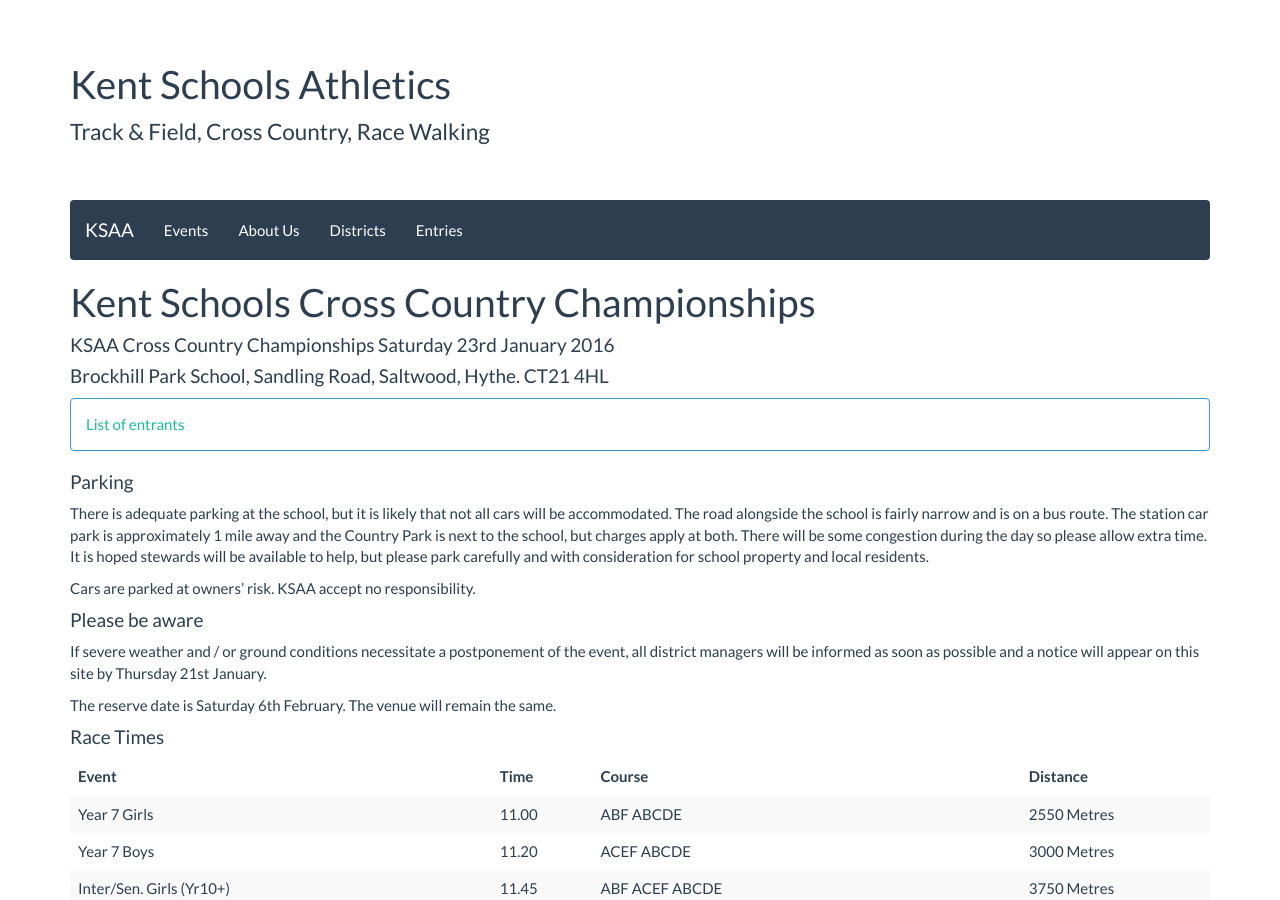
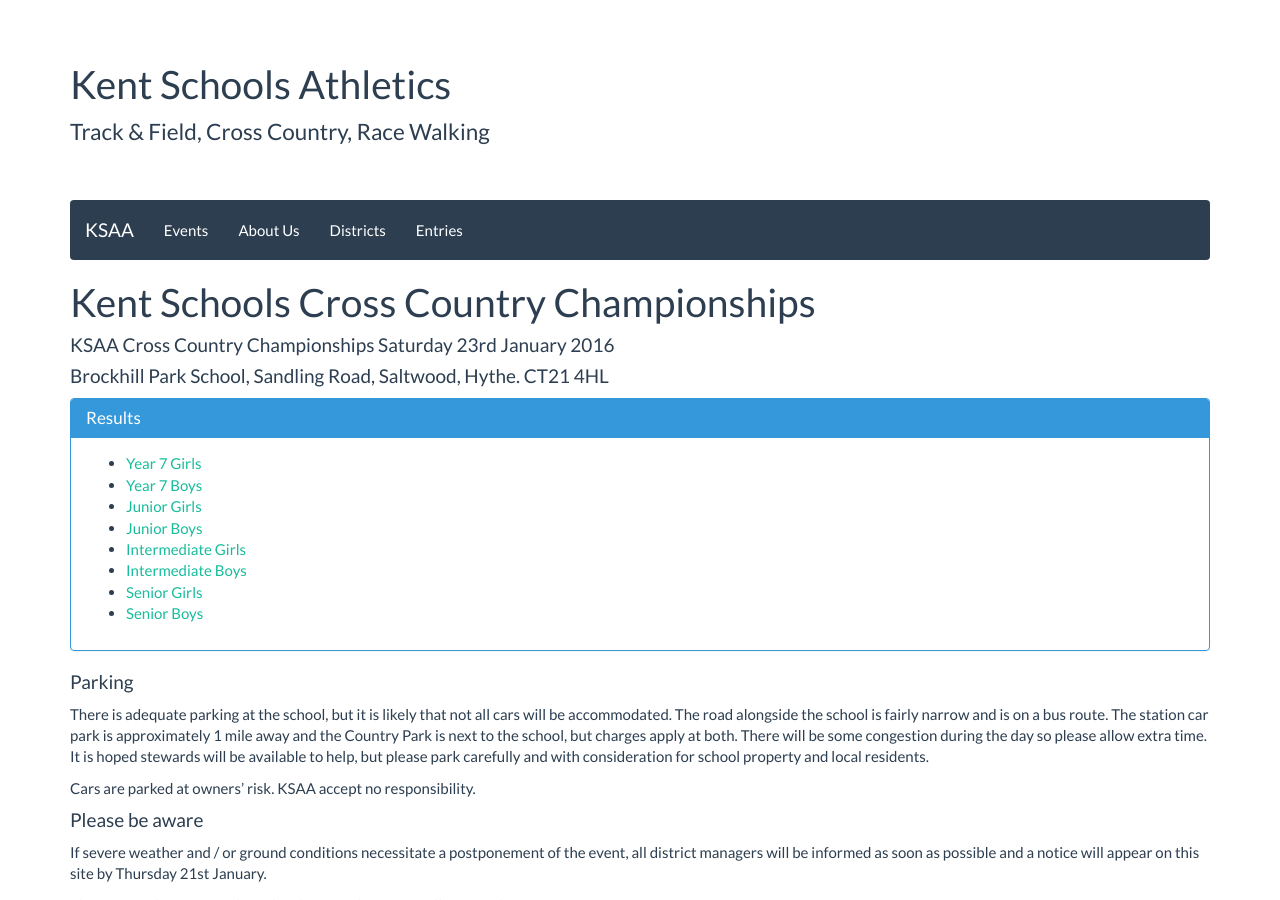
Before and after one commit to chrisnewark/chrisnewark.github.io, a Jekyll site: the page built from _events/15-16/2016-01-23-kent-schools-cross-country-champs.md, in a window 1280 px wide and 900 px high. Built offline with Jekyll 4.4.1, drawn with Linux system fonts in a browser that asks for light colours; nearby versions of some CDN libraries.

Commit message:
Added cross country results

```diff
--- a/_events/15-16/2016-01-23-kent-schools-cross-country-champs.md
+++ b/_events/15-16/2016-01-23-kent-schools-cross-country-champs.md
@@ -10,9 +10,21 @@
 #### Brockhill Park School, Sandling Road, Saltwood, Hythe. CT21 4HL
 
 <div class="panel panel-info">
-  <div class="panel-body">
-    <a href="/files/events/15-16/2016-01-23-kent-schools-cross-country-champs/KSAAProgramme2016-ForReview.pdf">List of entrants</a>
-  </div>
+    <div class="panel-heading">
+        <h3 class="panel-title">Results</h3>
+    </div>
+    <div class="panel-body">
+        <ul>
+            <li><a href="/files/events/15-16/2016-01-23-kent-schools-cross-country-champs/KSAA-2016-Cross-Country-Championships-Year-7-Girls-Results.pdf">Year 7 Girls</a></li>
+            <li><a href="/files/events/15-16/2016-01-23-kent-schools-cross-country-champs/KSAA-2016-Cross-Country-Championships-Year-7-Boys-Results.pdf">Year 7 Boys</a></li>
+            <li><a href="/files/events/15-16/2016-01-23-kent-schools-cross-country-champs/KSAA-2016-Cross-Country-Championships-Junior-Girls-Results.pdf">Junior Girls</a></li>
+            <li><a href="/files/events/15-16/2016-01-23-kent-schools-cross-country-champs/KSAA-2016-Cross-Country-Championships-Junior-Boys-Results.pdf">Junior Boys</a></li>
+            <li><a href="/files/events/15-16/2016-01-23-kent-schools-cross-country-champs/KSAA-2016-Cross-Country-Championships-Intermediate-Girls-Results.pdf">Intermediate Girls</a></li>
+            <li><a href="/files/events/15-16/2016-01-23-kent-schools-cross-country-champs/KSAA-2016-Cross-Country-Championships-Intermediate-Boys-Results.pdf">Intermediate Boys</a></li>
+            <li><a href="/files/events/15-16/2016-01-23-kent-schools-cross-country-champs/KSAA-2016-Cross-Country-Championships-Senior-Girls-Results.pdf">Senior Girls</a></li>
+            <li><a href="/files/events/15-16/2016-01-23-kent-schools-cross-country-champs/KSAA-2016-Cross-Country-Championships-Senior-Boys-Results.pdf">Senior Boys</a></li>
+        </ul>
+    </div>
 </div>
 
 #### Parking
```
Also changed, not shown: 8 other files.
